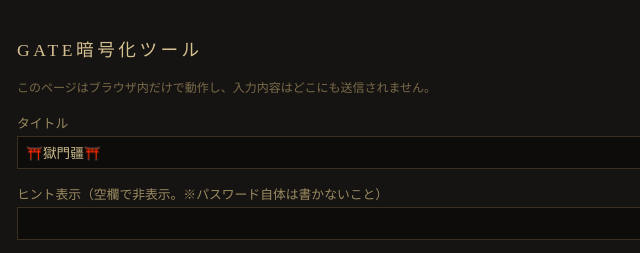
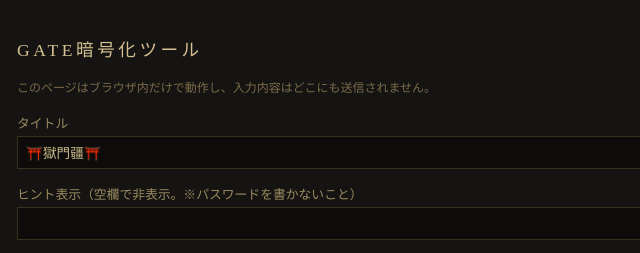
Before and after one commit to 24-blog/gate-encrypt, a plain HTML site: page origin.html in a window 1280 px wide. Shown: the top 253 px of the page, 243-883 px from the left. Drawn offline with Linux system fonts and the light colour scheme.

Commit message:
Update origin.html

```diff
--- a/origin.html
+++ b/origin.html
@@ -22,7 +22,7 @@ iframe{width:100%;height:340px;border:1px solid #3a3020;background:#fff;margin-t
 
 <label>タイトル</label>
 <input id="title" value="⛩️獄門疆⛩️">
-<label>ヒント表示（空欄で非表示。※パスワード自体は書かないこと）</label>
+<label>ヒント表示（空欄で非表示。※パスワードを書かないこと）</label>
 <input id="hint" value="">
 <label>パスワード（長いほど安全）</label>
 <input id="pw" type="text" autocomplete="off">
```
